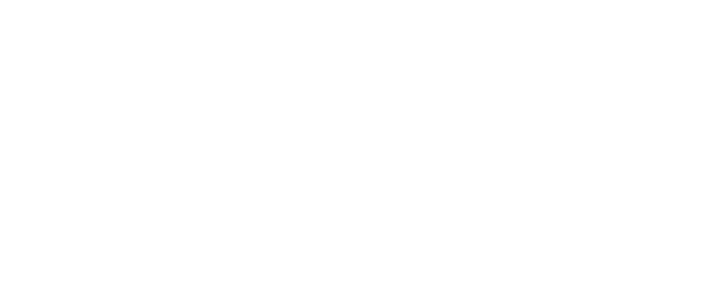
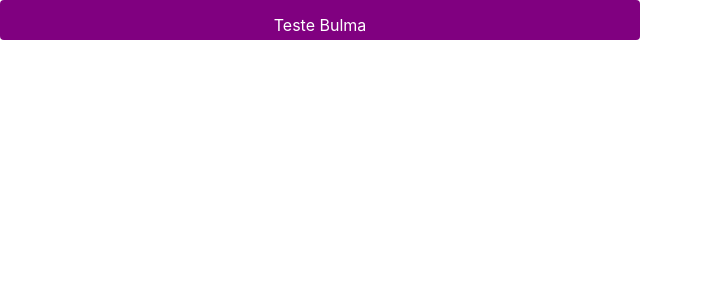
Before and after one commit to danielps99/financeiroangular, an Angular app: page / in a window 1280 px wide. Shown: the top 300 px of the page, without its empty margins (0-703 px from the left). Built offline with nearby package versions, Linux system fonts and the light colour scheme.

Commit message:
Configurar Bulma css scss

```diff
--- a/package.json
+++ b/package.json
@@ -18,6 +18,7 @@
     "@angular/platform-browser": "~13.0.0",
     "@angular/platform-browser-dynamic": "~13.0.0",
     "@angular/router": "~13.0.0",
+    "bulma": "^0.9.3",
     "rxjs": "~7.4.0",
     "tslib": "^2.3.0",
     "zone.js": "~0.11.4"
--- a/src/app/app.component.html
+++ b/src/app/app.component.html
@@ -1 +1,2 @@
+<button class="button is-warning column is-6 mb-1">Teste Bulma</button>
 <router-outlet></router-outlet>
--- a/src/styles.scss
+++ b/src/styles.scss
@@ -1 +1,6 @@
 /* You can add global styles to this file, and also import other style files */
+// Customizations Here (Optional)
+$warning: purple;
+
+// @import "~bulma/css/bulma.css";
+@import "~bulma/bulma";
```
Also changed, not shown: 1 other file (tests, documents, lock files or other folders).
